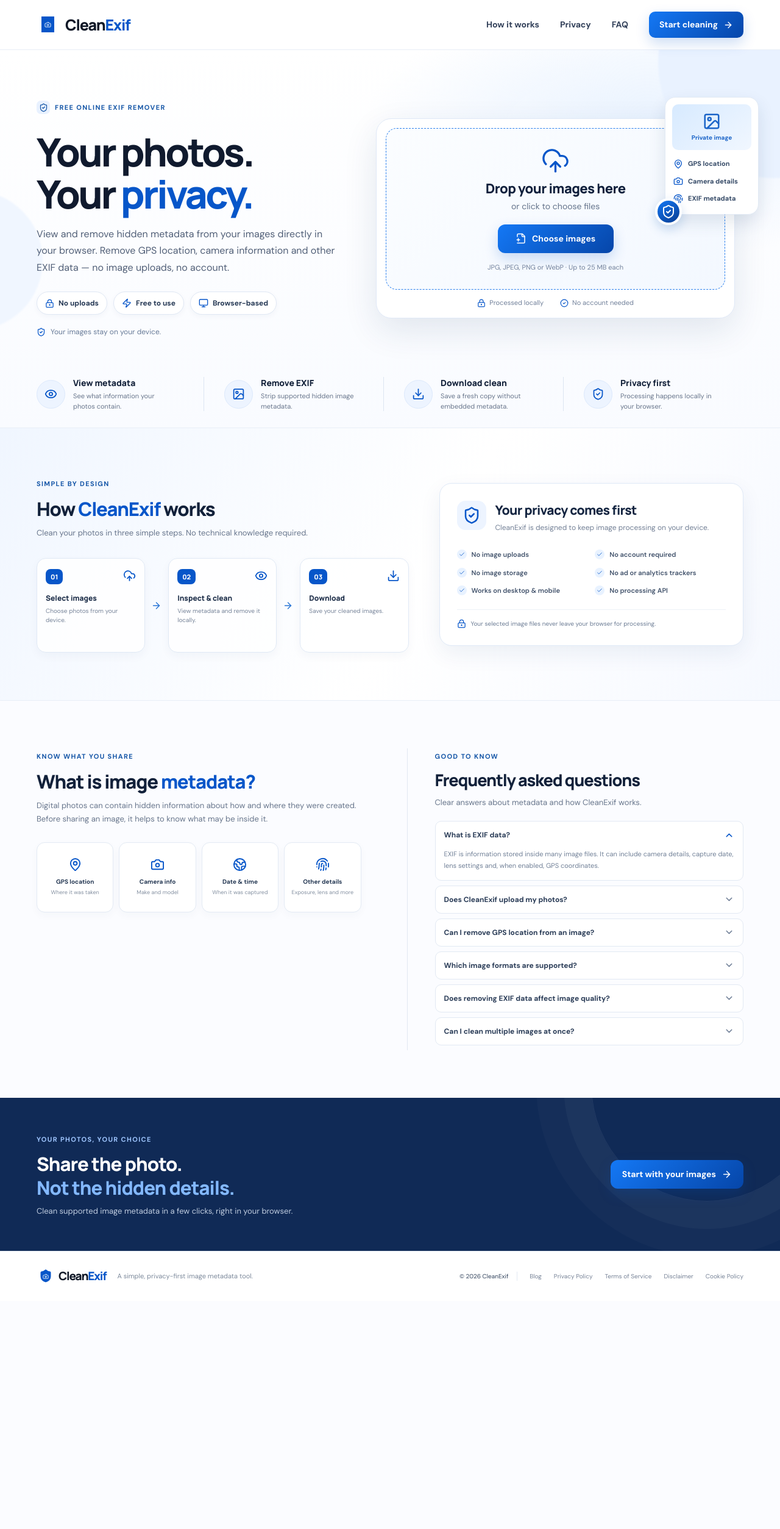
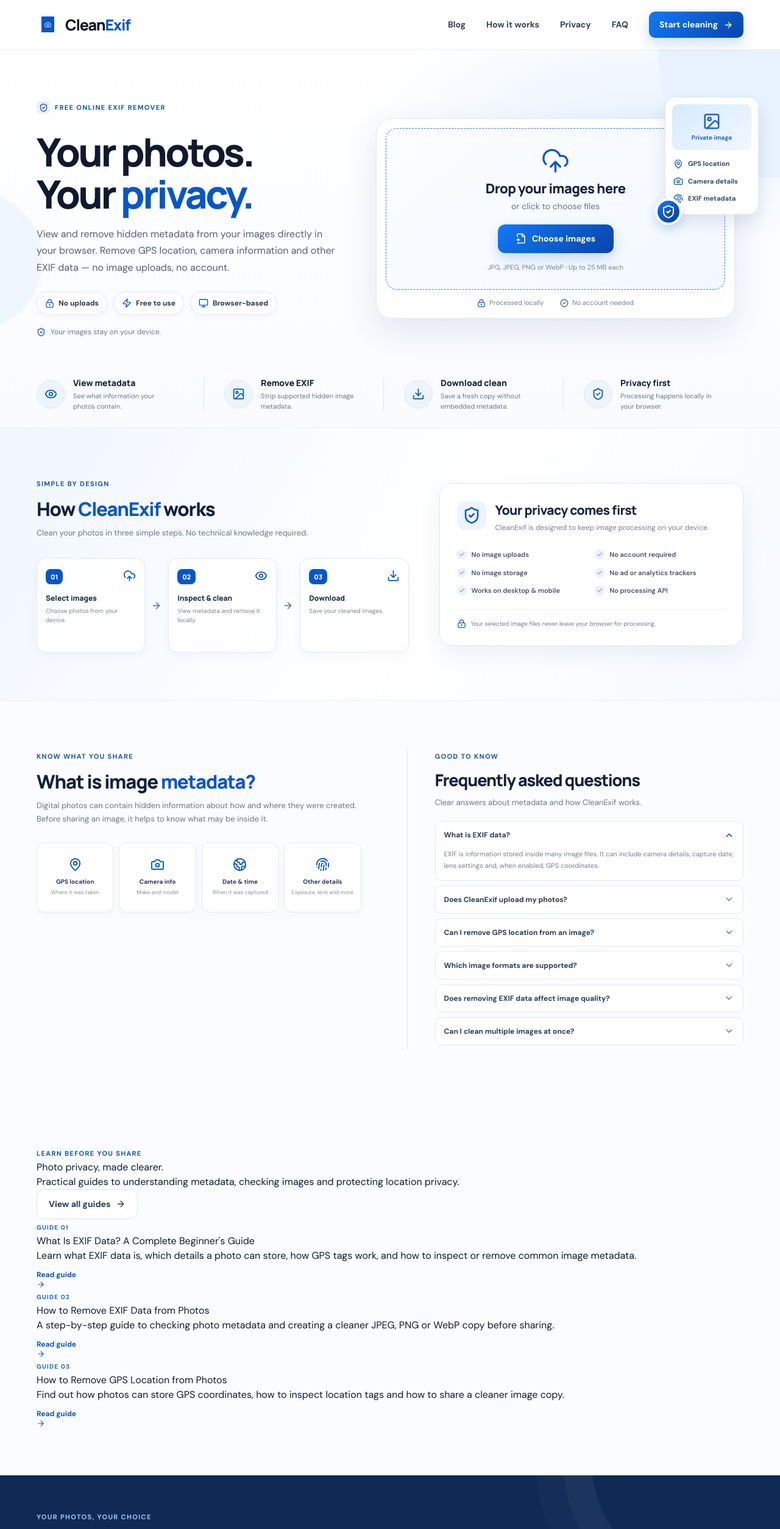
Before and after one commit to Mudassar1109/cleanexif, a React (Vite) app: page / in a window 1280 px wide. Shown: the top 2507 px of the page at 61% size. Before the commit the page ends 2133 px from the top, so only its background shows below. Built offline with nearby package versions, Linux system fonts and the light colour scheme.

Commit message:
Improve homepage internal links and upload validation

```diff
--- a/src/App.tsx
+++ b/src/App.tsx
@@ -435,7 +435,7 @@ function App() {
     setItems(previous => [...previous, ...usable]);
     if (!activeId && usable[0]) setActiveId(usable[0].id);
     setNotice(errors.length ? errors.join(" · ") : usable.length ? usable.length + " image" + (usable.length === 1 ? "" : "s") + " ready to inspect." : "");
-  }, [items.length, activeId]);
+  }, [items, activeId]);
   const handleInput = (event: ChangeEvent<HTMLInputElement>) => {
     if (event.target.files) void addFiles(event.target.files);
     event.target.value = "";
@@ -561,7 +561,7 @@ function App() {
   return <div className="app-shell">
     <header className="site-header"><div className="container nav-inner"><Logo />
       <button className="mobile-toggle" aria-label="Toggle navigation" onClick={() => setMobileMenu(!mobileMenu)}><Menu size={22} /></button>
-      <nav className={mobileMenu ? "nav-links nav-open" : "nav-links"}><a href="#how-it-works" onClick={() => setMobileMenu(false)}>How it works</a><a href="#privacy" onClick={() => setMobileMenu(false)}>Privacy</a><a href="#faq" onClick={() => setMobileMenu(false)}>FAQ</a><a className="button button-primary nav-cta" href="#tool" onClick={() => setMobileMenu(false)}>Start cleaning <ArrowRight size={16} /></a></nav>
+      <nav className={mobileMenu ? "nav-links nav-open" : "nav-links"}><a href="/blog" onClick={() => setMobileMenu(false)}>Blog</a><a href="#how-it-works" onClick={() => setMobileMenu(false)}>How it works</a><a href="#privacy" onClick={() => setMobileMenu(false)}>Privacy</a><a href="#faq" onClick={() => setMobileMenu(false)}>FAQ</a><a className="button button-primary nav-cta" href="#tool" onClick={() => setMobileMenu(false)}>Start cleaning <ArrowRight size={16} /></a></nav>
     </div></header>
     {notice && <div className={"toast-notice" + (noticeIsError ? " toast-error" : " toast-success")} role={noticeIsError ? "alert" : "status"} aria-live="assertive"><span className="toast-icon">{noticeIsError ? <AlertCircle size={19} /> : <CheckCircle2 size={19} />}</span><span className="toast-message">{notice}</span><button className="toast-close" type="button" aria-label="Dismiss notification" onClick={() => setNotice("")}><X size={17} /></button></div>}
 
@@ -584,7 +584,7 @@ function App() {
                 <h2>Drop your images here</h2><p>or click to choose files</p>
                 <button className="button button-primary choose-button" onClick={() => inputRef.current?.click()}><FilePlus2 size={18} /> Choose images</button>
                 <span className="format-note">JPG, JPEG, PNG or WebP · Up to 25 MB each</span>
-                <input ref={inputRef} type="file" multiple hidden disabled={busy} onChange={handleInput} />
+                <input ref={inputRef} type="file" accept=".jpg,.jpeg,.png,.webp,image/jpeg,image/png,image/webp" multiple hidden disabled={busy} onChange={handleInput} />
               </div>
               <div className="upload-card-bottom"><span><LockKeyhole size={14} /> Processed locally</span><span><CheckCircle2 size={14} /> No account needed</span></div>
             </div>
@@ -635,6 +635,13 @@ function App() {
         <div className="faq-list">{faqs.map(([question, answer], index) => <div className={"faq-item" + (openFaq === index ? " faq-open" : "")} key={question}><button onClick={() => setOpenFaq(openFaq === index ? null : index)} aria-expanded={openFaq === index}><span>{question}</span><ChevronDown size={17} /></button>{openFaq === index && <p>{answer}</p>}</div>)}</div>
       </div></div></section>
 
+      <section className="home-guides section-pad" aria-labelledby="home-guides-title"><div className="container">
+        <div className="home-guides-heading"><div><span className="eyebrow">LEARN BEFORE YOU SHARE</span><h2 id="home-guides-title">Photo privacy, <span>made clearer.</span></h2><p>Practical guides to understanding metadata, checking images and protecting location privacy.</p></div><a className="button button-outline" href="/blog">View all guides <ArrowRight size={16} /></a></div>
+        <div className="home-guides-grid">{blogArticles.slice(0, 3).map((item, index) => <article className="home-guide-card" key={item.slug}>
+          <span className="blog-card-number">GUIDE 0{index + 1}</span><h3><a href={"/blog/" + item.slug}>{item.title}</a></h3><p>{item.description}</p><a className="blog-read" href={"/blog/" + item.slug}>Read guide <ArrowRight size={14} /></a>
+        </article>)}</div>
+      </div></section>
+
       <section className="final-cta"><div className="container final-cta-inner"><div><span className="eyebrow">YOUR PHOTOS, YOUR CHOICE</span><h2>Share the photo.<br /><span>Not the hidden details.</span></h2><p>Clean supported image metadata in a few clicks, right in your browser.</p></div><a className="button button-primary" href="#tool">Start with your images <ArrowRight size={17} /></a></div></section>
     </main>
     <Footer />
```
